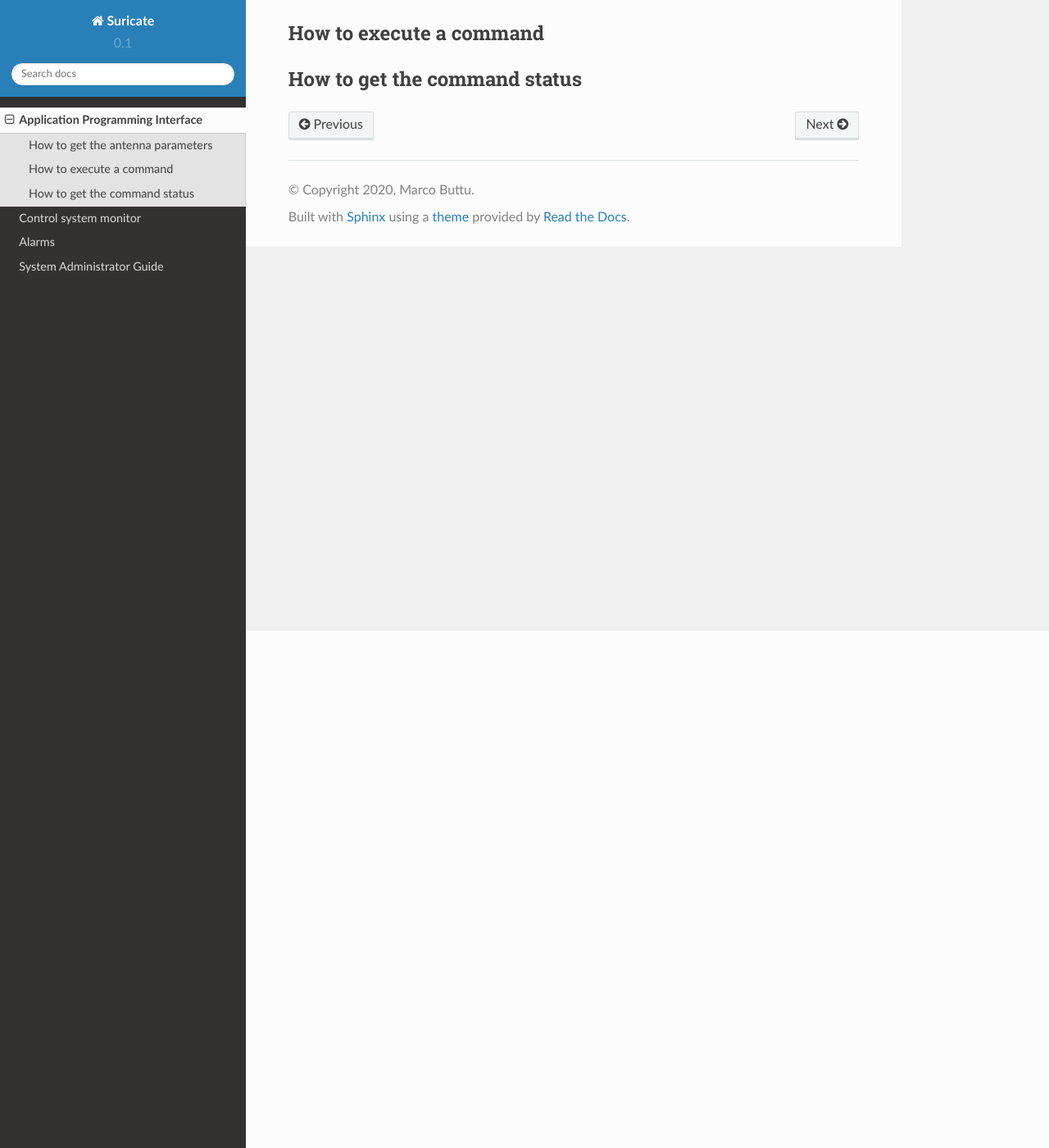
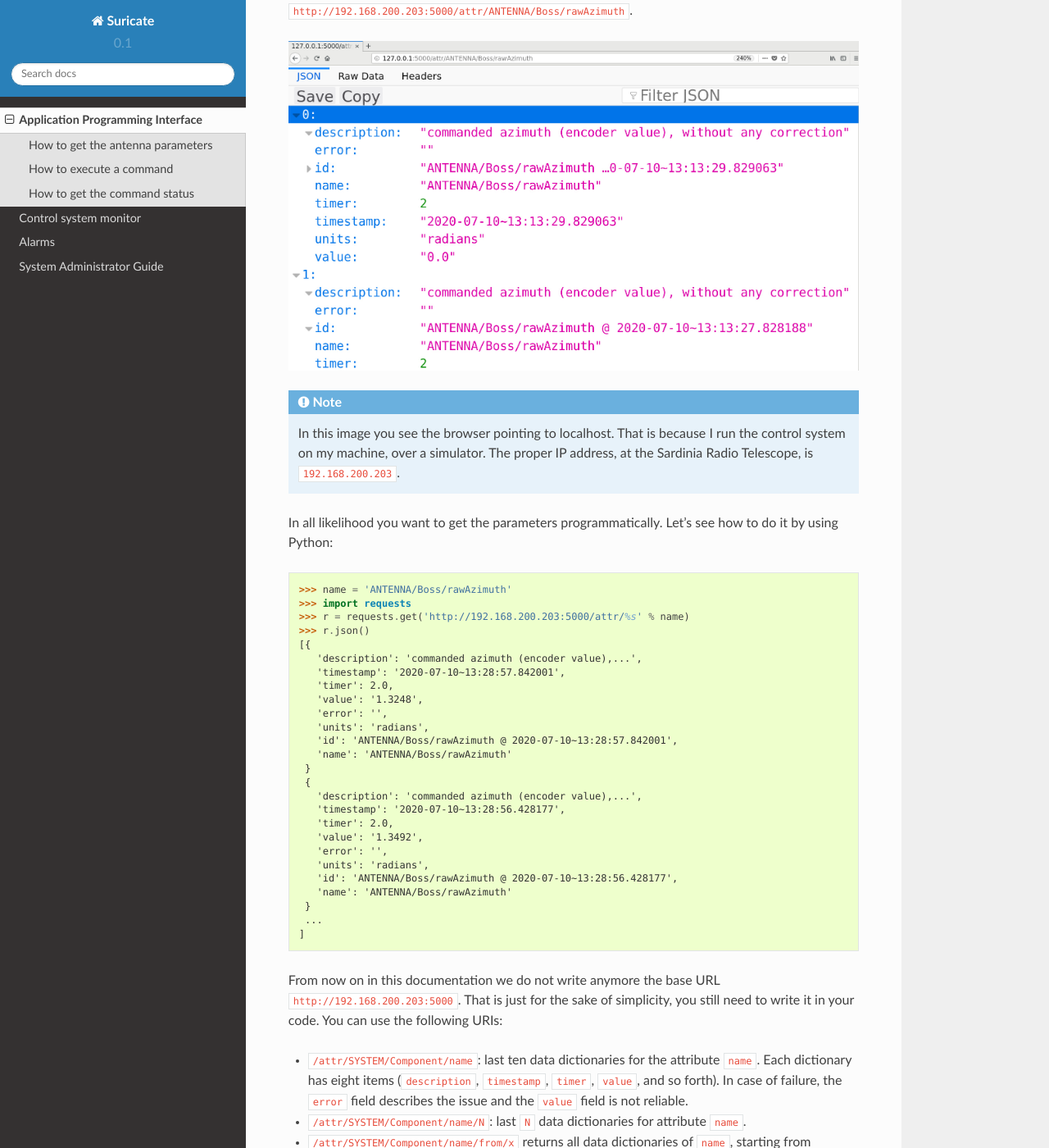
Before and after one commit to discos/suricate, a Sphinx documentation site: the page built from docs/api.rst, in a window 1280 px wide and 1400 px high, scrolled down 631 px. Shown: the whole window at 82% size. Built offline with Sphinx 7.4.7 and the Read the Docs theme 2.0.0, drawn with Linux system fonts in a browser that asks for light colours; some of the changed text lies outside the part shown.

Commit message:
Until command status

```diff
--- a/docs/api.rst
+++ b/docs/api.rst
@@ -26,12 +26,144 @@
 lines, you can get the following ``ANTENNA/Boss`` parameters: ``rawAzimuth``,
 ``rawElevation``, ``observedAzimuth``, ``observedElevation``.
 
-Let's see how to get them by using a Python client.
+For instance, you can get the ``rawAzimuth``
+parameter by pointing a browser to
+``http://192.168.200.203:5000/attr/ANTENNA/Boss/rawAzimuth``.
+
+.. figure:: images/get_attribute.jpg
+   :alt: GET http://192.168.200.203:5000/attr/ANTENNA/Boss/rawAzimuth
+
+.. note:: In this image you see the browser pointing to localhost. That is
+   because I run the control system on my machine, over a simulator.
+   The proper IP address, at the Sardinia Radio Telescope, is
+   ``192.168.200.203``.
+
+In all likelihood you want to get the parameters programmatically. Let's
+see how to do it by using Python:
+
+.. code-block:: python
+
+   >>> name = 'ANTENNA/Boss/rawAzimuth'
+   >>> import requests
+   >>> r = requests.get('http://192.168.200.203:5000/attr/%s' % name)
+   >>> r.json()
+   [{
+      'description': 'commanded azimuth (encoder value),...',
+      'timestamp': '2020-07-10~13:28:57.842001',
+      'timer': 2.0,
+      'value': '1.3248',
+      'error': '',
+      'units': 'radians',
+      'id': 'ANTENNA/Boss/rawAzimuth @ 2020-07-10~13:28:57.842001',
+      'name': 'ANTENNA/Boss/rawAzimuth'
+    }
+    {
+      'description': 'commanded azimuth (encoder value),...',
+      'timestamp': '2020-07-10~13:28:56.428177',
+      'timer': 2.0,
+      'value': '1.3492',
+      'error': '',
+      'units': 'radians',
+      'id': 'ANTENNA/Boss/rawAzimuth @ 2020-07-10~13:28:56.428177',
+      'name': 'ANTENNA/Boss/rawAzimuth'
+    }
+    ...
+   ]
+
+From now on in this documentation we do not write anymore the base URL
+``http://192.168.200.203:5000``.
+That is just for the sake of simplicity, you still need to write it in your
+code. You can use the following URIs:
+
+* ``/attr/SYSTEM/Component/name``: last ten data dictionaries for the
+  attribute ``name``. Each dictionary has eight items (``description``,
+  ``timestamp``, ``timer``, ``value``, and so forth). In case
+  of failure, the ``error`` field describes the issue and the ``value`` field
+  is not reliable.
+
+* ``/attr/SYSTEM/Component/name/N``: last ``N`` data dictionaries for
+  attribute ``name``.
+
+* ``/attr/SYSTEM/Component/name/from/x`` returns all data dictionaries of ``name``,
+  starting from timestamp ``x`` until now. The timestamp must have the following format:
+  ``YYYY-MM-DD~HH-mm-SS.f``.  For instance, here is an example: ``2020-07-10~13:28:56.428177``
+
+* ``/attr/SYSTEM/Component/name/from/x/to/y`` returns all data dictionaries of ``name``,
+  starting from timestamp ``x`` until timestamp ``y``.
+
+For instance, in the previous example ``SYSTEM`` was ``ANTENNA``, ``Component``
+was ``Boss`` and the attribute ``name`` was ``rawAzimuth``.
+
+The attributes information is retrieved from a persistent data base. If you want to
+build a client that requires real time data, the best way is to use a Redis
+client, as explained in chapter :ref:`monitor`.
+
+Summarizing, ``http://192.168.200.203:5000`` as base URL, and:
+
+#. ``attr/SYSTEM/Component/name``: last 10
+
+#. ``attr/SYSTEM/Component/name/N``: last N
+
+#. ``attr/SYSTEM/Component/name/from/x``: from timestamp x
+
+#. ``attr/SYSTEM/Component/name/from/x/to/y``: from timestamp x to y.
+
 
 
 How to execute a command
 ========================
+To execute a command ``foo``, use the following ``POST`` request::
+
+    POST /cmd/foo
+
+For instance, that is the case for ``getTpi`` command:
+
+.. code-block:: python
+
+    >>> import requests
+    >>> r = requests.post('http://192.168.200.203:5000/cmd/getTpi')
+
+The response is a json dictionary containing some information
+about the command:
+
+.. code-block:: python
+
+   >>> r.json()
+   {
+     'delivered': True,
+     'complete': False,
+     'success': False,
+     'command': 'getTpi',
+     'result': 'unknown',
+     'stime': '2020-07-10~14:26:21.442051'
+     'etime': '2020-07-10~14:26:21.442051',
+     'seconds': 0.0,
+     'id': 'getTpi_2020-07-10~14:26:21.442051',
+   }
+
+The fields have the following meaning:
+
+* ``command``: the command sent to the system.
+* ``stime``: starting execution time.
+* ``etime``: ending execution time.
+* ``delivered``: has the command been delived to the scheduler?
+  In case it is ``False``, maybe the redis queue was not running.
+  See :ref:`admin-guide` for more details.
+* ``complete``: has the command terminated its execution?
+* ``success``: the boolean ``success`` returned by the scheduler.
+  In case it is ``False``, the command has not been executed properly.
+* ``result``: is the ``answer`` returned by the scheduler.
+* ``seconds``: seconds of execution for the commands.
+* ``id``: the database ``id`` field.
+
+The request is no blocking, it means that the server returns immediately
+a response and put the request in a queue, to be dispatched as soon as possible.
+It also means that the fields of the response tell you only the status
+of the execution at the beginning of the process. That is not enough:
+the following section explains how to know the status of the command.
 
 
 How to get the command status
 =============================
+
+Lo stato scritto su un database. Per
```
Also changed, not shown: docs/rest_api.rst (deleted, +0 -112 lines), docs/images/get_attribute.jpg (added).
